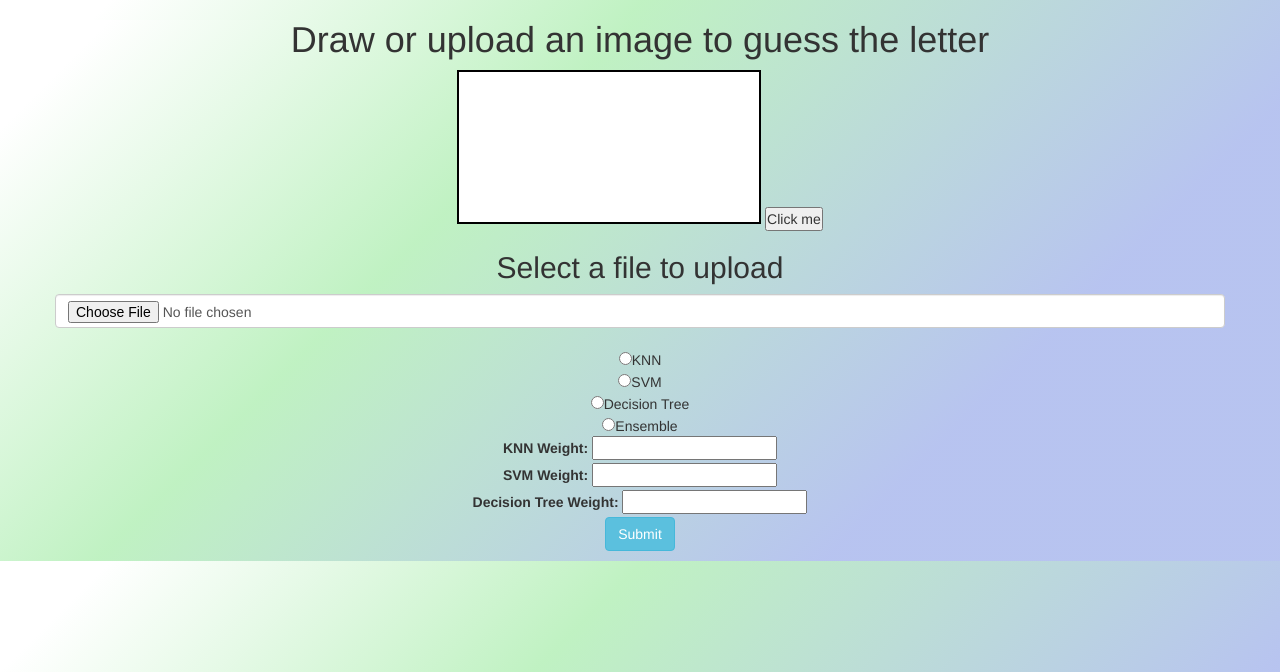
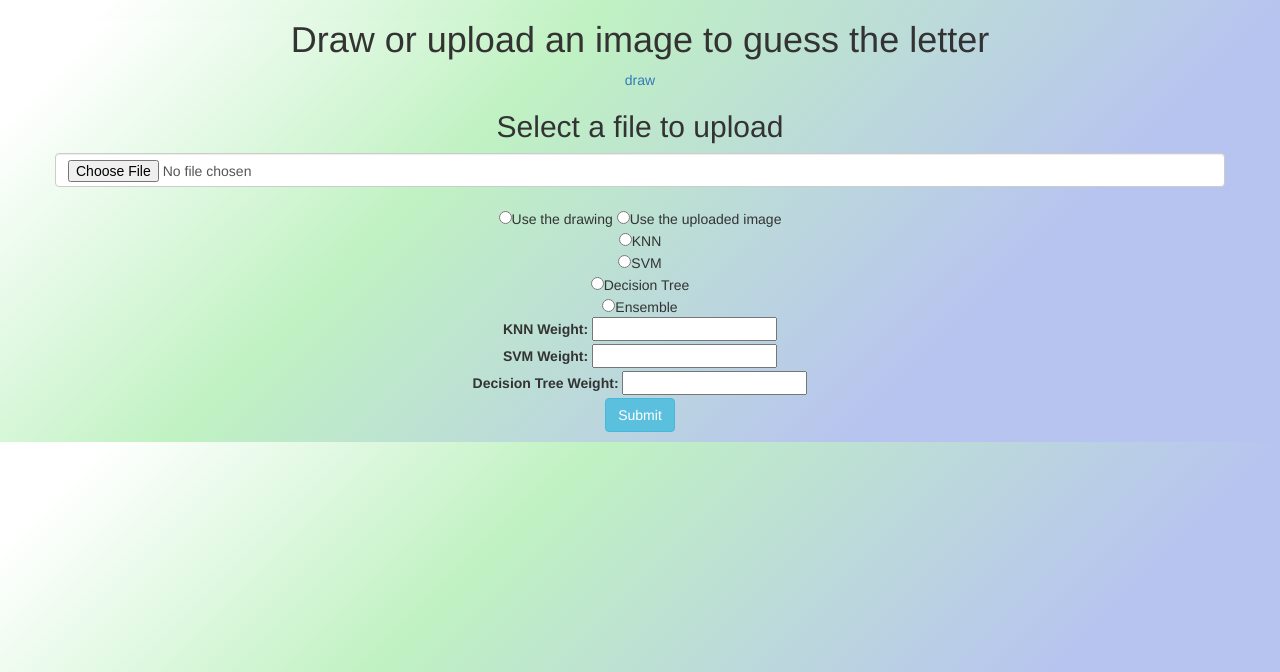
Before and after one commit to MarcBejjani/IEA_Project_1, a Flask app: page / in a window 1280 px wide. Shown: the top 672 px of the page. Run offline with Flask 2, Linux system fonts and the light colour scheme; a map, chart or similar area stays blank; parts of the project's set-up code (start-up, migrations or seed data) failed here and were passed over; some libraries are stand-ins or nearby versions.

Commit message:
- Created second page for canvas

```diff
--- a/src/Website/app.py
+++ b/src/Website/app.py
@@ -35,15 +35,15 @@ def home():
 
 @app.route('/', methods=['GET', 'POST'])
 def upload_image():
-    # data = request.get_json()
-    # canvasImage = data['url']
-    # offset = canvasImage.index(',') + 1
-    # img_bytes = base64.b64decode(canvasImage[offset:])
-    # img = Image.open(BytesIO(img_bytes))
-    # img = np.array(img)
-    # cv2.imshow('', img)
-    # cv2.waitKey(0)
-    # cv2.destroyAllWindows()
+    inputType = request.form['inputType']
+    if inputType == 'drawing':
+        model = request.form['options']
+        svmWeight = request.form['svm-weight']
+        knnWeight = request.form['knn-weight']
+        dtWeight = request.form['dt-weight']
+        userInput = getFeatures('static/uploads/canvasImage.png')
+        y_new = svmModel.predict(userInput)
+        return render_template('index.html', outputLetter=y_new, model=model)
     if 'file' not in request.files:
         flash('No file part')
         return redirect(request.url)
@@ -67,10 +67,20 @@ def upload_image():
         return redirect(request.url)
 
 
-@app.route('/display/<filename>')
-def display_image(filename):
-    # print('display_image filename: ' + filename)
-    return redirect(url_for('static', filename='uploads/' + filename), code=301)
+@app.route('/draw')
+def display_image():
+    return render_template('drawing.html')
+
+
+@app.route('/draw', methods=['GET', 'POST'])
+def draw():
+    canvasImage = request.form['js_data']
+    offset = canvasImage.index(',') + 1
+    img_bytes = base64.b64decode(canvasImage[offset:])
+    img = Image.open(BytesIO(img_bytes))
+    img = np.array(img)
+    cv2.imwrite('static/uploads/canvasImage.png', img)
+    return render_template('drawing.html')
 
 
 if __name__ == "__main__":
--- a/src/Website/static/js/canvas.js
+++ b/src/Website/static/js/canvas.js
@@ -38,19 +38,23 @@ window.addEventListener('load', () => {
     function doFunction()
     {
         const img = canvas.toDataURL('image/png')
-        data = {'url': img}
-        $.ajax({
-            type: 'POST',
-            contentType: 'application/json',
-            url: '/',
-            dataType : 'json',
-            data : JSON.stringify(data),
-            success : function(result) {
-              jQuery("#clash").html(result);
-            },error : function(result){
-               console.log(result);
-            }
-        });
+
+        $.post('/draw', {
+            js_data: img,
+        })
+//        data = {'url': img}
+//        $.ajax({
+//            type: 'POST',
+//            contentType: 'application/json',
+//            url: '/',
+//            dataType : 'json',
+//            data : JSON.stringify(data),
+//            success : function(result) {
+//              jQuery("#clash").html(result);
+//            },error : function(result){
+//               console.log(result);
+//            }
+//        });
     };
     //EventListeners
     canvas.addEventListener('mousedown', startPosition)
--- a/src/Website/templates/index.html
+++ b/src/Website/templates/index.html
@@ -10,11 +10,7 @@
     <div class="mainContainer">
         <h1>Draw or upload an image to guess the letter</h1>
 
-    <div class="sketch">
-        <canvas id="canvas"></canvas>
-        <script src="{{url_for('static', filename='js/canvas.js')}}"></script>
-        <button id="button">Click me</button>
-    </div>
+        <a href="/draw">draw</a>
 
 
     <div class="container">
@@ -38,6 +34,8 @@
                         <input id="imageForm" type="file" name="file" class="form-control" autocomplete="off">
                     </p>
                 </dl>
+                <input type="radio" name="inputType" value="drawing" required>Use the drawing
+                <input type="radio" name="inputType" value="upload" required>Use the uploaded image<br>
                 <input type="radio" name="options" id="option1" value="knn" required>KNN</input><br>
                 <input type="radio" name="options" id="option2" value="svm" required>SVM</input><br>
                 <input type="radio" name="options" id="option3" value="decision-tree" required>Decision Tree</input><br>
@@ -49,7 +47,7 @@
                 <label for="dt-weight">Decision Tree Weight: </label>
                 <input type="text" name="dt-weight" id="dt-weight"><br>
                 <p>
-                    <input type="submit" value="Submit" class="btn btn-info">
+                    <input id="button" type="submit" value="Submit" class="btn btn-info">
                 </p>
             </form>
             {% if outputLetter %}
```
Also changed, not shown: src/Website/templates/drawing.html (added, +20 -0 lines), src/Website/static/uploads/canvasImage.png (added), src/Website/static/uploads/img.png.
